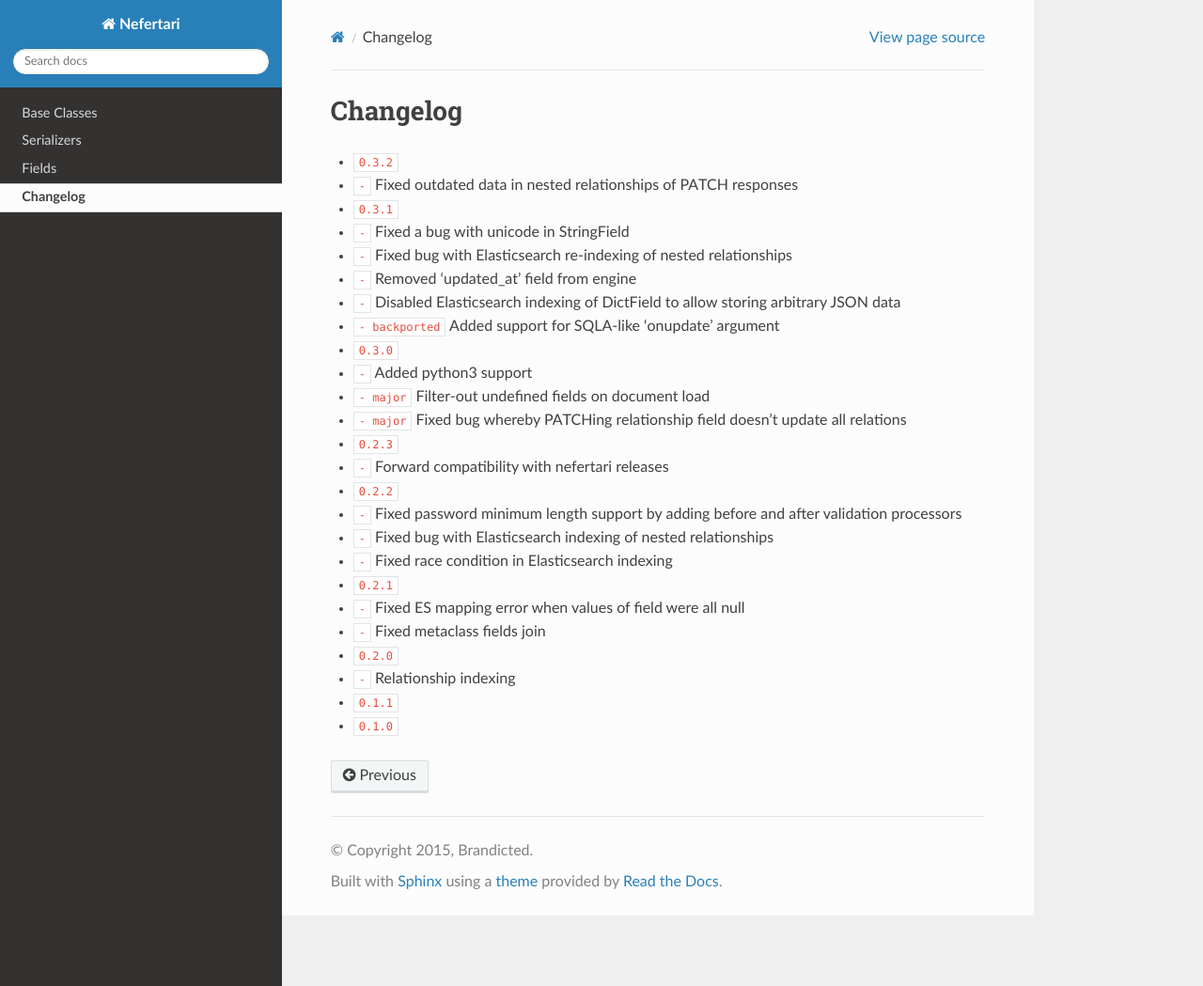
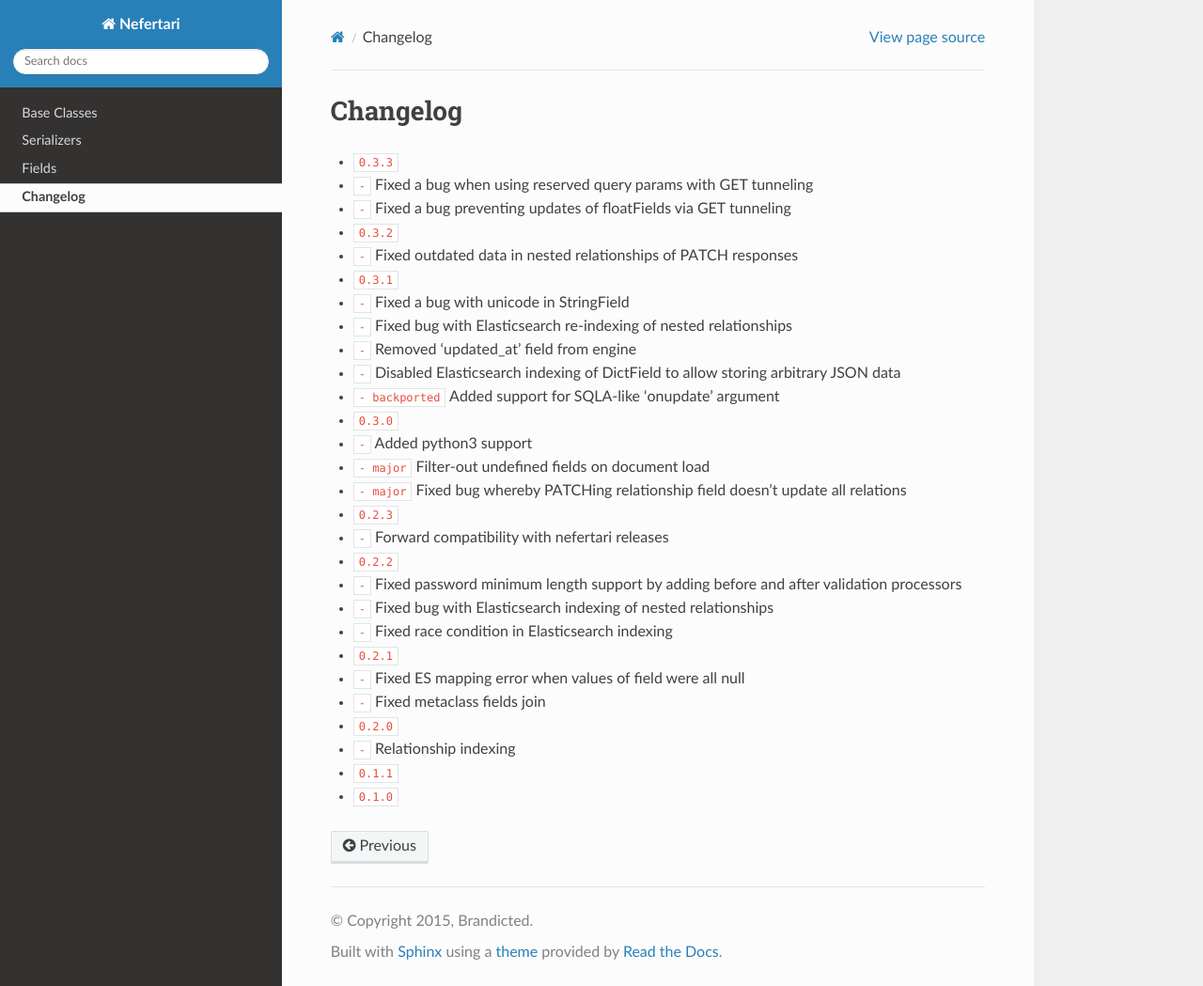
Before and after one commit to ramses-tech/nefertari-mongodb, a Sphinx documentation site: the page built from docs/source/changelog.rst, in a window 1280 px wide and 1049 px high. Shown: the whole window at 94% size. Built offline with Sphinx 7.4.7 and the Read the Docs theme 2.0.0, drawn with Linux system fonts in a browser that asks for light colours; cross-references to code outside the pages are shown as plain code.

Commit message:
version++ and changelog

```diff
--- a/docs/source/changelog.rst
+++ b/docs/source/changelog.rst
@@ -1,5 +1,9 @@
 Changelog
 =========
+
+* :release:`0.3.3 <2015-09-02>`
+* :bug:`-` Fixed a bug when using reserved query params with GET tunneling
+* :bug:`-` Fixed a bug preventing updates of floatFields via GET tunneling
 
 * :release:`0.3.2 <2015-08-19>`
 * :bug:`-` Fixed outdated data in nested relationships of PATCH responses
--- a/setup.py
+++ b/setup.py
@@ -9,13 +9,13 @@ install_requires = [
     'python-dateutil',
     'pyramid_tm',
     'six',
-    'nefertari>=0.5.0'
+    'nefertari>=0.5.1'
 ]
 
 
 setup(
     name='nefertari_mongodb',
-    version="0.3.2",
+    version="0.3.3",
     description='mongodb engine for nefertari',
     classifiers=[
         "Programming Language :: Python",
```
